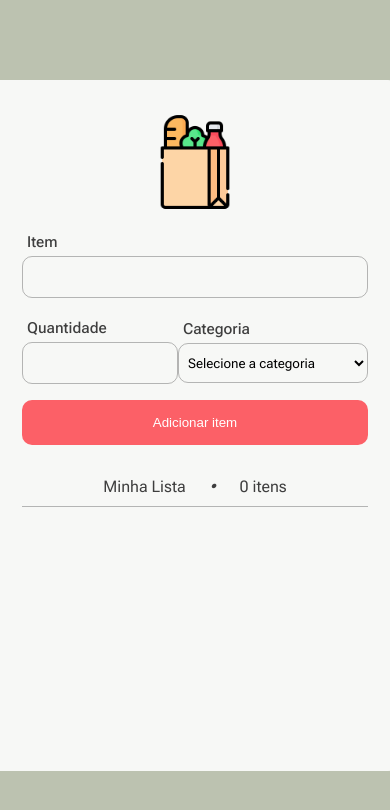
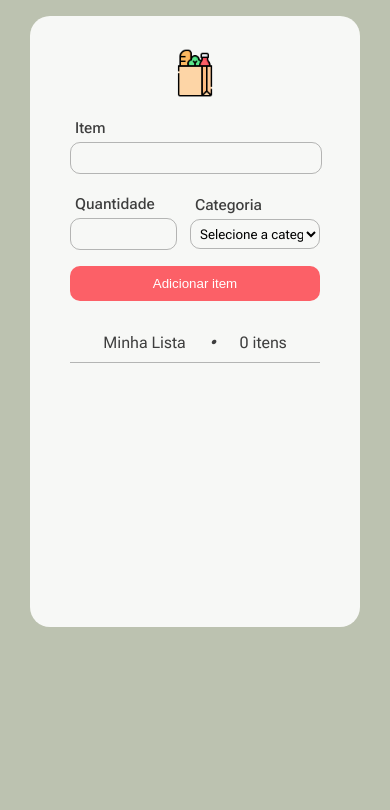
Before and after one commit to meliszalee/projeto-lista-de-compras, a plain HTML site: page index.html in a window 390 px wide. Drawn offline with Linux system fonts and the light colour scheme.

Commit message:
update media query

```diff
--- a/style.css
+++ b/style.css
@@ -171,3 +171,30 @@ fieldset:has(input:focus, select:focus) legend{
     width: 10px !important;
     cursor: pointer;
 }
+
+@media screen and (max-width: 500px) {
+    main{
+        width: 250px;
+        margin-top: 1rem;
+    }
+
+    #paper-bag{
+        width: 50px;
+    }
+
+    #input-item, #input-quantity, #input-category{
+        height: 30px !important;
+    }
+
+    #input-category{
+        width: 130px !important;
+    }
+
+    #input-quantity{
+        width: 100px;
+    }
+
+    #submit-item{
+        padding: 10px;
+    }
+}
```
